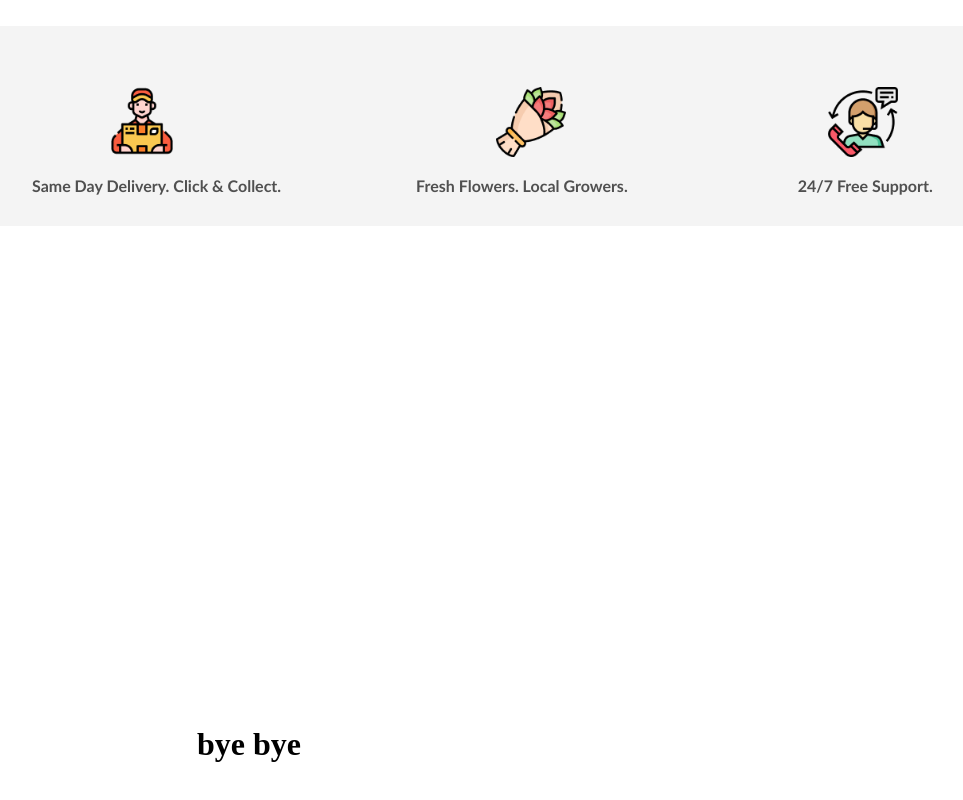
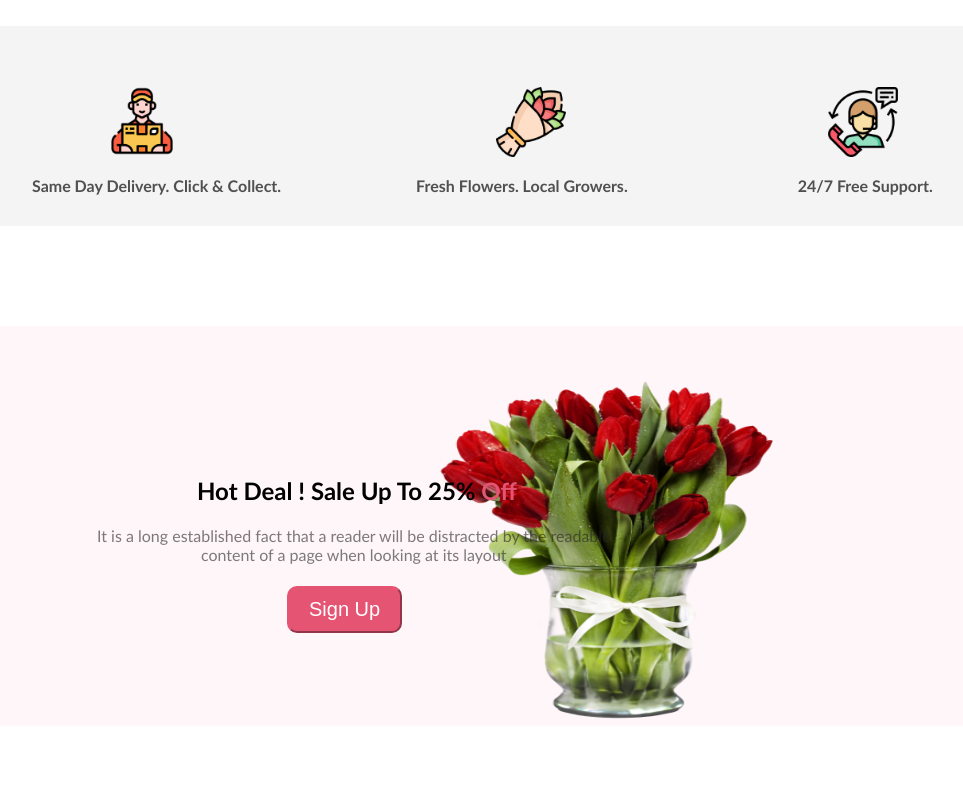
Before and after one commit to omarfarukbhuiyan/assignment-1-flower-shop, a plain HTML site: page index.html in a window 1280 px wide. Shown: the part 1418-2218 px from the top of the page, without its empty margins (303-1266 px from the left). Drawn offline with Linux system fonts and the light colour scheme.

Commit message:
added section 3

```diff
--- a/index.html
+++ b/index.html
@@ -56,6 +56,40 @@
         </div>
     </section>
                                                             <!--section 2 end -->
+                                                            <!--section 3 start -->
+    <section class="sec3">
+        <div class="box-sec3">
+            <img src="img/pngwing 8.png" alt="" class="img3">
+            <h2 class="txt1-sec3">Hot Deal ! Sale Up To 25% <span class="red">Off</span></h2>
+            <p class="txt2-sec3">It is a long established fact that a reader will be distracted by the readable <br>
+                content of a page when looking at its layout</p>
+                <button class="txt3-sec3">Sign Up</button>
+        </div>
+    </section>
+                                                            <!--section 3 end -->
+
+
+
+
+
+
+
+
+
+
+
+
+
+
+
+
+
+
+
+
+
+
+
                                                             <h1 class="hudai">bye bye</h1>
 </body>
 </html>
--- a/style/style.css
+++ b/style/style.css
@@ -190,3 +190,41 @@
     color: rgba(39, 39, 39, 0.8);
 }
                                                                                  /*section 2 end*/
+                                                                                 /*section 3 star*/
+.box-sec3{
+    margin-top: 100px;
+    height: 400px;
+    background-color: rgba(229, 84, 115, 0.05);
+    position: relative;
+}
+.img3{
+    position: absolute; right: 15%;
+}
+.txt1-sec3{
+    font-family: 'Gill Sans', 'Gill Sans MT', Calibri, 'Trebuchet MS', sans-serif;
+    position: absolute; left: 500px; top: 150px;
+}
+.red{
+    color: rgba(229, 84, 115, 1);
+}
+.txt2-sec3{
+    text-align: center;
+    font-family: 'Gill Sans', 'Gill Sans MT', Calibri, 'Trebuchet MS', sans-serif;
+    color: rgba(39, 39, 39, 0.6);
+    position: absolute;left: 400px; top: 200px;
+}
+.txt3-sec3{
+    margin-left: 170px;
+    margin-top: 20px;
+    padding: 10px;
+    font-size: 20px;
+    padding-left: 20px;
+    padding-right: 20px;
+    background-color: rgba(229, 84, 115, 1);
+    border-radius: 10px;
+    color: white;
+    border-color: rgba(229, 84, 115, 1);
+    position: absolute; left: 420px; top: 240px;
+
+}
+                                                                                 /*section 3 end*/
```
